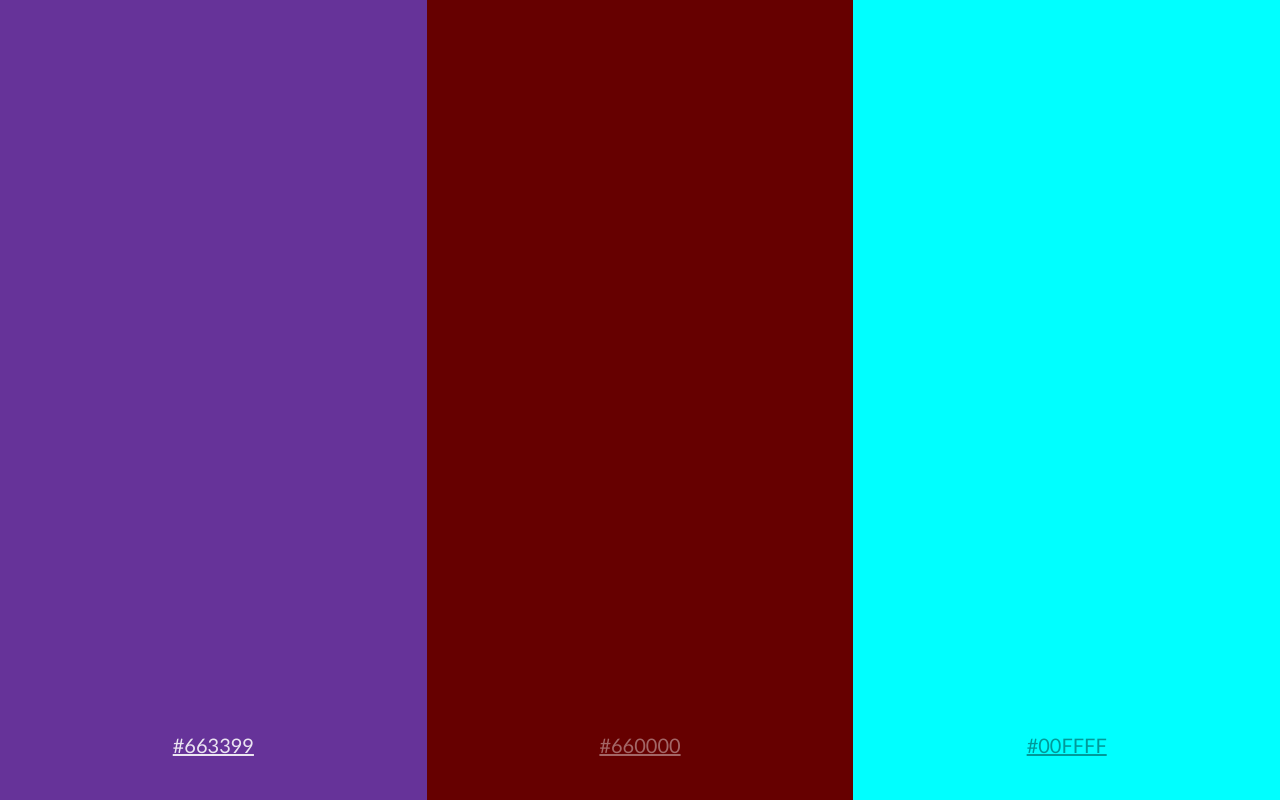
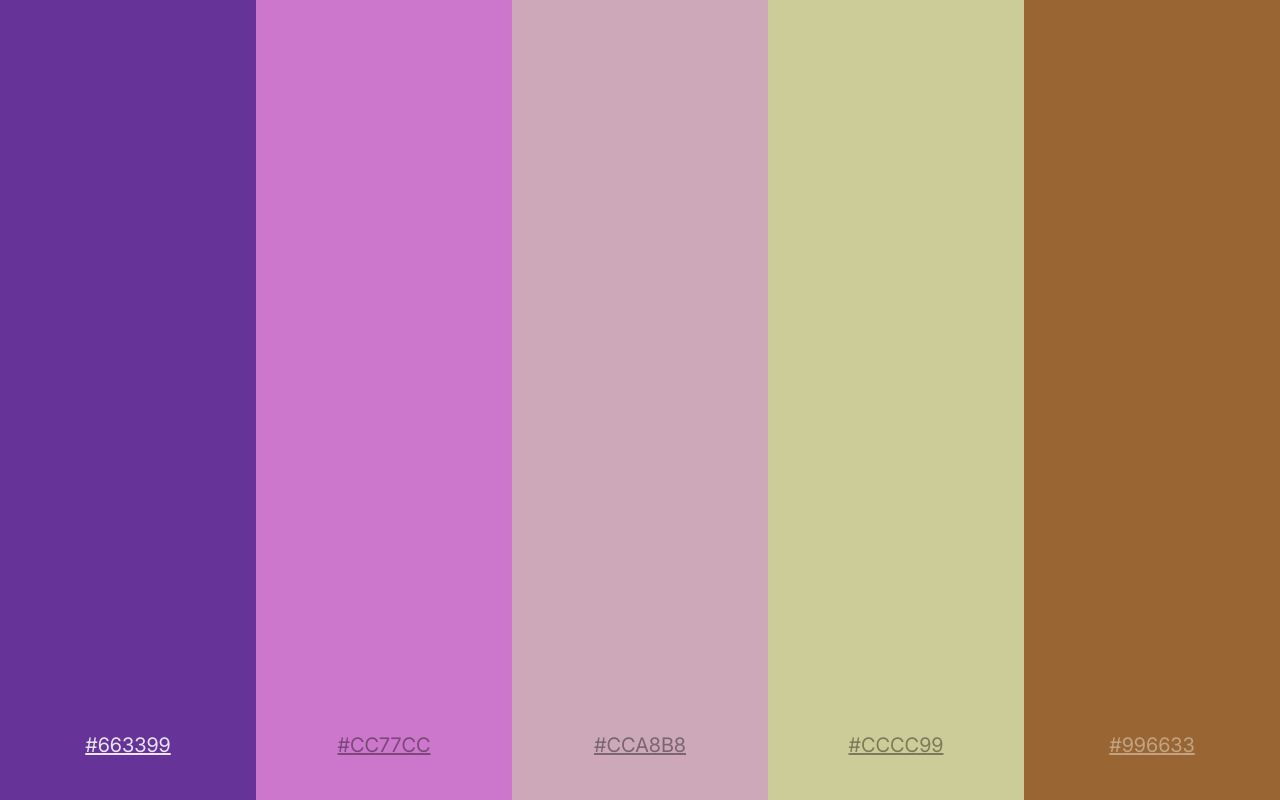
Before and after one commit to Cookiecodess/color-palette-designer, a plain HTML site: page index.html in a window 1280 px wide. Drawn offline with Linux system fonts and the light colour scheme.

Commit message:
add custom font

```diff
--- a/script.js
+++ b/script.js
@@ -207,8 +207,10 @@ window.addEventListener("contextmenu", (e) => {
 })
 
 const purpleElObj = createColorElObj("#663399");
-const redElObj = createColorElObj("#660000");
-const blueElObj = createColorElObj("#00FFFF");
-const colorElObjArray = [purpleElObj, redElObj, blueElObj];
+const lightPurpleElObj = createColorElObj("#CC77CC");
+const a = createColorElObj("#CCA8B8");
+const redElObj = createColorElObj("#CCCC99");
+const blueElObj = createColorElObj("#996633");
+const colorElObjArray = [purpleElObj, lightPurpleElObj, a, redElObj, blueElObj];
 
 updateColorPalette();
--- a/styles.css
+++ b/styles.css
@@ -47,8 +47,13 @@ textarea:not([rows]) {
     --box-shadow-hover: 0 5px 10px -5px black;
 }
 
+@font-face {
+    font-family: "Inter";
+    src: url('assets/Inter-VariableFont_opsz,wght.ttf') format('truetype');
+}
+
 body {
-    font-family:'Gill Sans', 'Gill Sans MT', Calibri, 'Trebuchet MS', sans-serif;
+    font-family: Inter, 'Gill Sans', 'Gill Sans MT', Calibri, 'Trebuchet MS', sans-serif;
 }
 
 .color-palette {
@@ -104,6 +109,7 @@ body {
     bottom: 2em;
     left: 50%;
     transform: translateX(-50%);
+    z-index: 100;
     font-size: 20px;
     text-decoration: underline;
     cursor: copy;
@@ -115,9 +121,9 @@ body {
 
 .color-hex > span {
     position: absolute;
-    left: 120%;
-    top: 50%;
-    transform: translateY(-50%);
+    left: 50%;
+    bottom: 120%;
+    transform: translateX(-50%);
     font-size: 0.8em;
 
     display: none;
```
Also changed, not shown: assets/Inter-Italic-VariableFont_opsz,wght.ttf (added), assets/Inter-VariableFont_opsz,wght.ttf (added).
